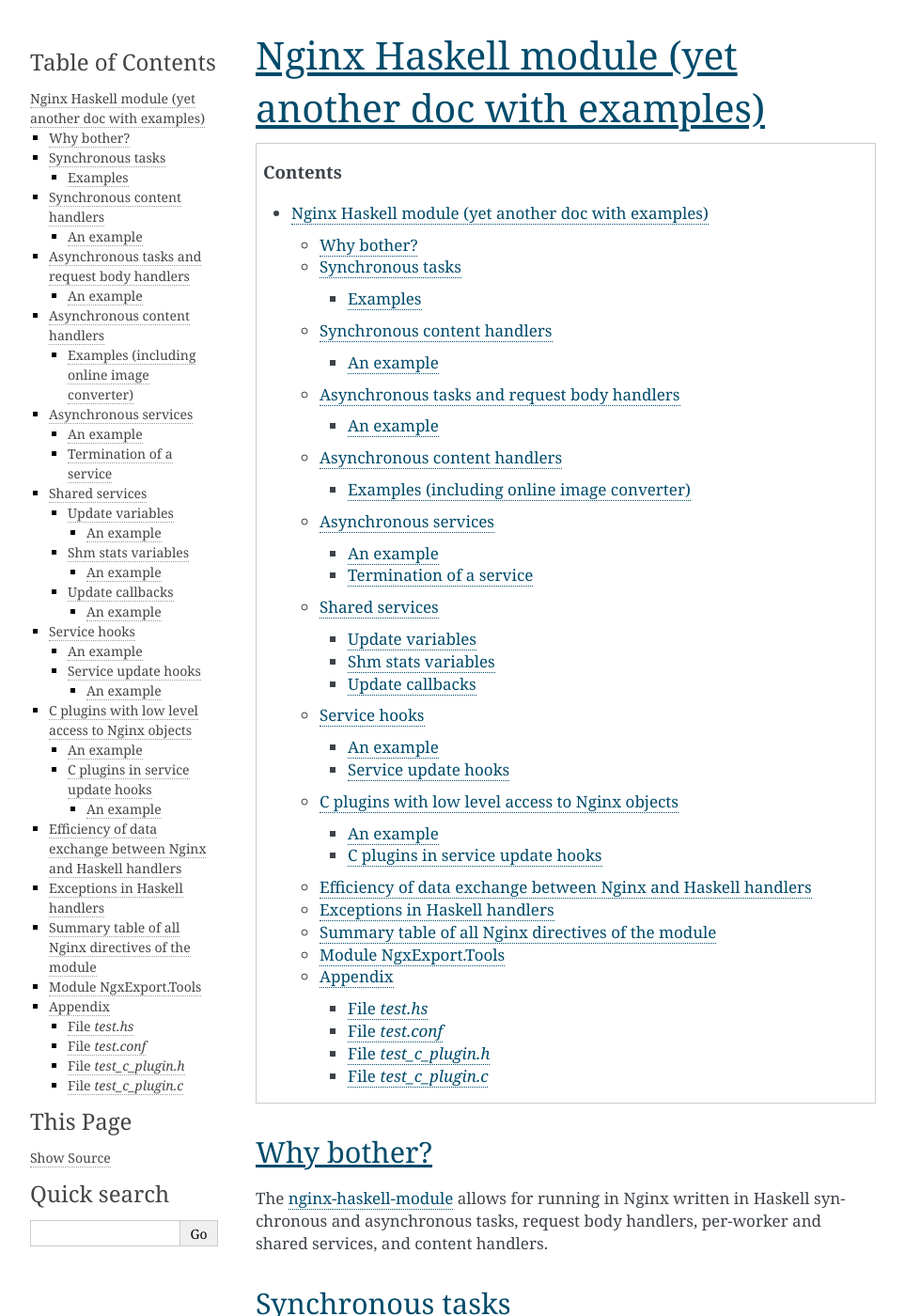
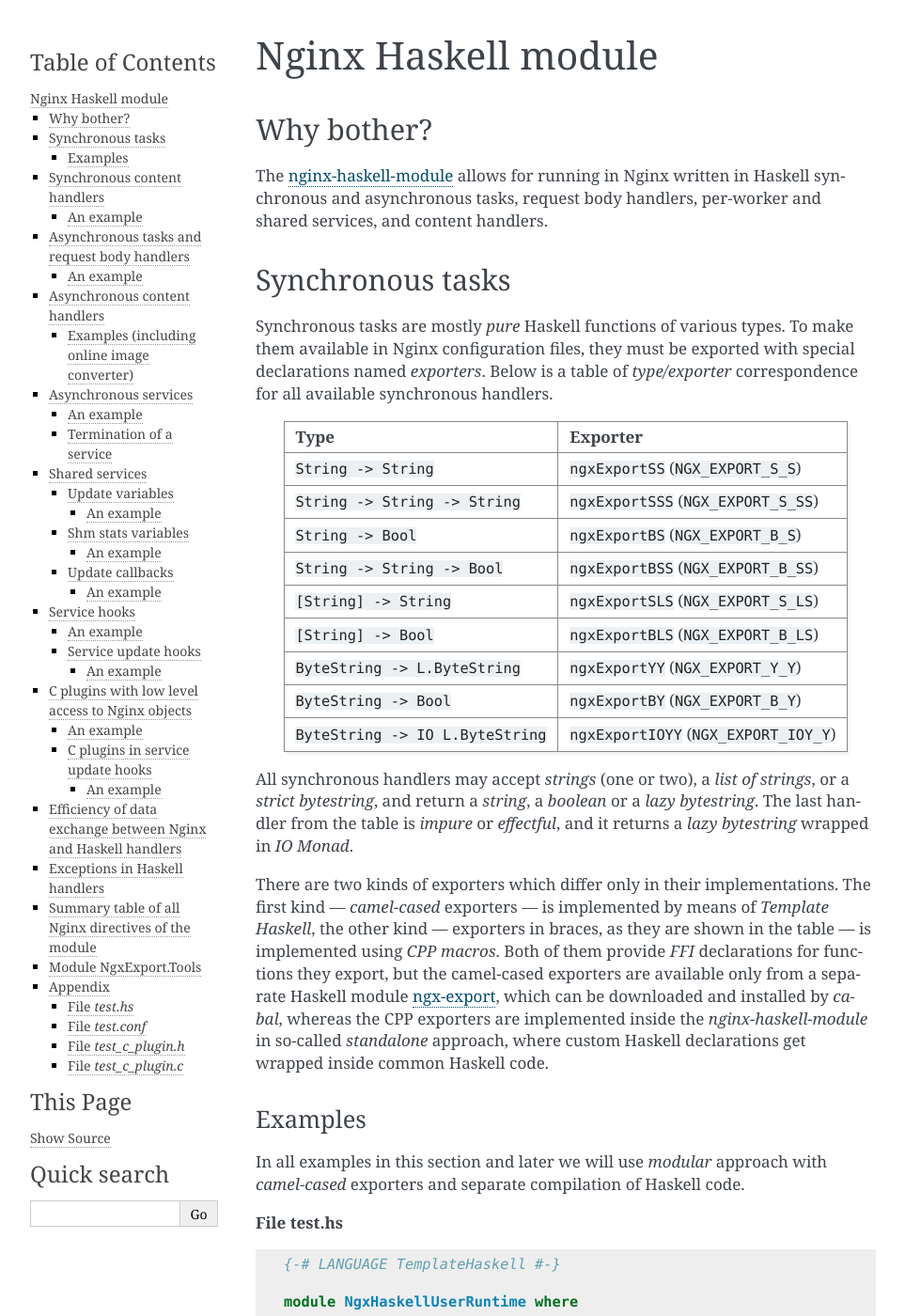
Before and after one commit to lyokha/nginx-haskell-module, a Sphinx documentation site: the page built from docs/index.rst, in a window 1280 px wide and 1400 px high. Shown: the whole window at 94% size, without its empty margins (148-1111 px from the left). Built offline with Sphinx 7.4.7, drawn with Linux system fonts in a browser that asks for light colours.

Commit message:
shorter document name, no toc [ci skip]

```diff
--- a/docs/index.rst
+++ b/docs/index.rst
@@ -1,10 +1,6 @@
-====================================================
-Nginx Haskell module (yet another doc with examples)
-====================================================
-
-.. contents::
-   :depth: 3
-..
+====================
+Nginx Haskell module
+====================
 
 Why bother?
 ===========
```
Also changed, not shown: 1 other file.
